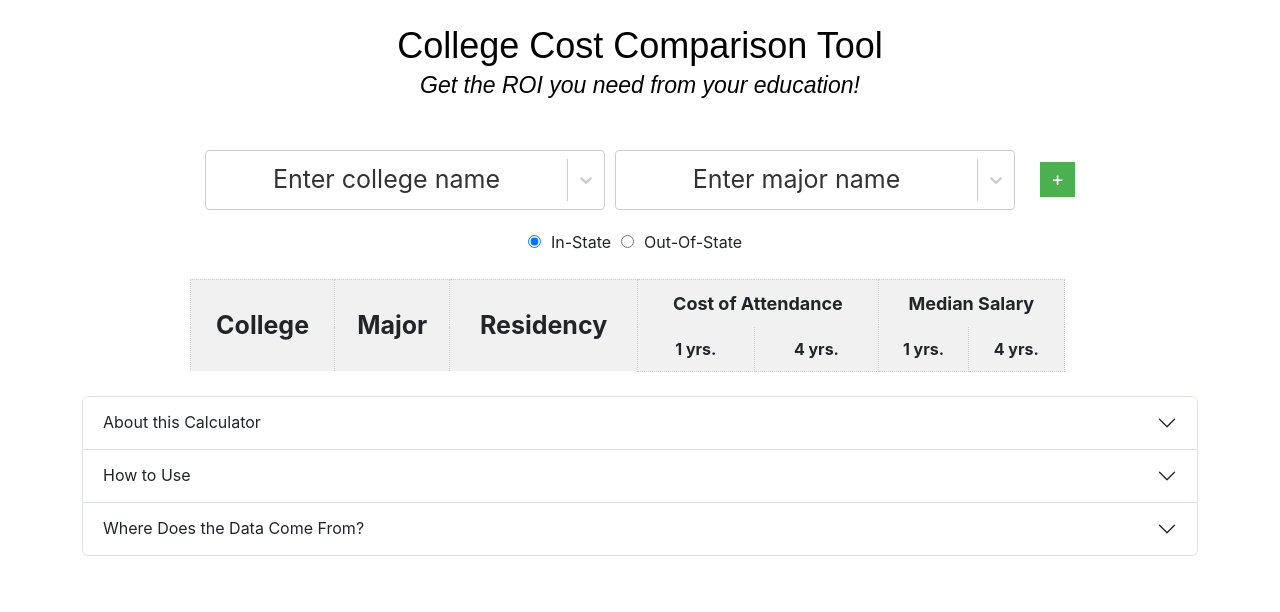
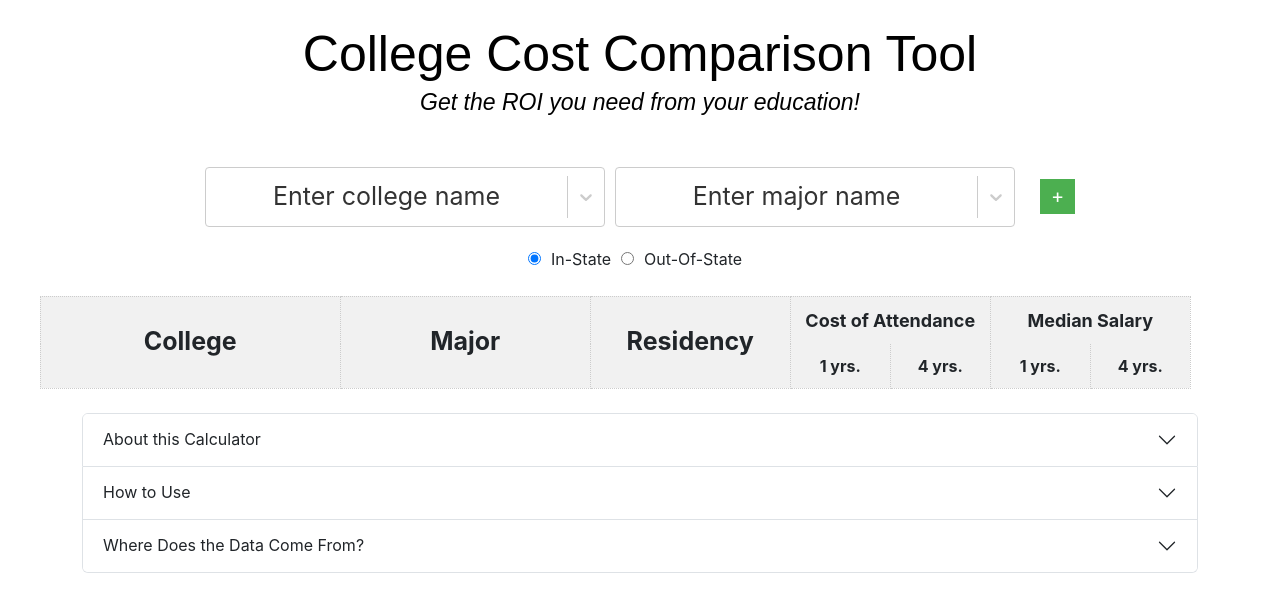
Before and after one commit to connorsaunders/college-comparer, a React (Create React App) app: page / in a window 1280 px wide. Shown: the top 612 px of the page. Built offline with nearby package versions, Linux system fonts and the light colour scheme.

Commit message:
CSS changes

```diff
--- a/src/components/InputTable.js
+++ b/src/components/InputTable.js
@@ -43,22 +43,23 @@ function InputTable(props) {
         <table className="my-table input-table">
   <thead>
     <tr>
-            <th rowSpan="2" style={{ fontSize: '25px' }}>College</th>
-              <th rowSpan="2" style={{ fontSize: '25px' }}>Major</th>
-              <th rowSpan="2" style={{ fontSize: '25px' }}>Residency</th>
-              <th colSpan="2" style={{ fontSize: '18px' }}>Cost of Attendance</th>
-              <th colSpan="2" style={{ fontSize: '18px' }}>Median Salary</th>
-              <th></th> {/* Add an additional column for the delete button */}
+      <th className="college-cell" rowSpan="2">College</th>
+      <th className="major-cell" rowSpan="2">Major</th>
+      <th className="residency-cell" rowSpan="2">Residency</th>
+      <th className="cost-cell" colSpan="2">Cost of Attendance</th>
+      <th className="salary-cell" colSpan="2">Median Salary</th>
+      <th className="delete-cell"></th> {/* Add an additional column for the delete button */}
     </tr>
     <tr>
-              <th>1 yrs.</th>
-              <th>4 yrs.</th>
-              <th>1 yrs.</th>
-              <th>4 yrs.</th>
+      <th className="years-cell">1 yrs.</th>
+      <th className="years-cell">4 yrs.</th>
+      <th className="years-cell">1 yrs.</th>
+      <th className="years-cell">4 yrs.</th>
       <th></th>
     </tr>
   </thead>
   <tbody>
+
             <TransitionGroup component={null}>
               {tableData.map((data, index) => (
                 <CSSTransition key={index} timeout={{ enter: 200, exit: 0 }} classNames="slide">
--- a/src/css/Header.css
+++ b/src/css/Header.css
@@ -5,7 +5,7 @@
     text-align: center;
     font-family: 'Times';
     color: rgb(0, 0, 0);
-    font-size: 36px;
+    font-size: 50px;
     font-family: Arial;
     margin-bottom: 1px; /* Add a margin bottom of 10px */
   }
--- a/src/css/InputBoxes.css
+++ b/src/css/InputBoxes.css
@@ -17,3 +17,17 @@
   label {
     margin-right: 10px;
   }
+
+  form {
+  margin: 50px auto 25px;
+  display: flex;
+  flex-direction: column;
+  align-items: center;
+}
+
+form label {
+  display: flex;
+  flex-direction: row;
+  justify-content: center;
+  align-items: center;
+}
--- a/src/css/InputTable.css
+++ b/src/css/InputTable.css
@@ -1,9 +1,6 @@
 table {
-  border-collapse: collapse;
-  border: px dotted #ccc;
   margin: 0 auto;
   min-width: 900px;
-  table-layout: fixed;
 }
 
 .my-table.input-table td, .my-table.input-table th {
@@ -12,39 +9,17 @@ table {
   word-wrap: break-word;
   white-space: normal;
 }
+/********** DELETE COLUMN ************/
 
 .my-table.input-table th:last-child {
   border: none;
   background-color: white;
 }
-
-form {
-  margin: 50px auto 25px;
-  display: flex;
-  flex-direction: column;
-  align-items: center;
-}
-
-form label {
-  display: flex;
-  flex-direction: row;
-  justify-content: center;
-  align-items: center;
-}
-
+/*****************************************/
 .my-table.input-table thead {
   background-color: #f1f1f1;
   border-bottom: none;
   text-align: center;
-
-}
-
-.my-table.input-table thead tr:first-child th {
-  border-bottom: none;
-}
-
-.my-table.input-table thead tr:nth-child(2) th {
-  border-top: none;
 }
 
 .my-table.input-table td:last-child, .my-table.input-table th:last-child {
@@ -59,12 +34,45 @@ form label {
   background-color: #262626;
   color: #ffffff;
 }
-
+/********** SLIDING ANIMATION ************/
 .my-table.input-table .slide-enter {
   transform: translateY(-100%);
 }
-
 .my-table.input-table .slide-enter-active {
   transform: translateY(0);
   transition: transform 300ms ease-out;
 }
+/*****************************************/
+
+/********** INDIVIDUAL CELLS ************/
+.my-table.input-table .college-cell {
+  width: 300px;
+  font-size: 25px;
+}
+
+.my-table.input-table .major-cell {
+  width: 250px;
+  font-size: 25px;
+}
+
+.my-table.input-table .residency-cell {
+  width: 200px;
+  font-size: 25px;
+}
+
+.my-table.input-table .cost-cell,
+.my-table.input-table .salary-cell {
+  width: 200px;
+  font-size: 18px;
+  border-bottom: none;
+}
+
+.my-table.input-table .delete-cell {
+  width: 50px;
+}
+
+.my-table.input-table .years-cell {
+  width: 75px;
+  border-top: none;
+}
+/*****************************************/
```
Lines whose indentation alone changed are shown as unchanged.
